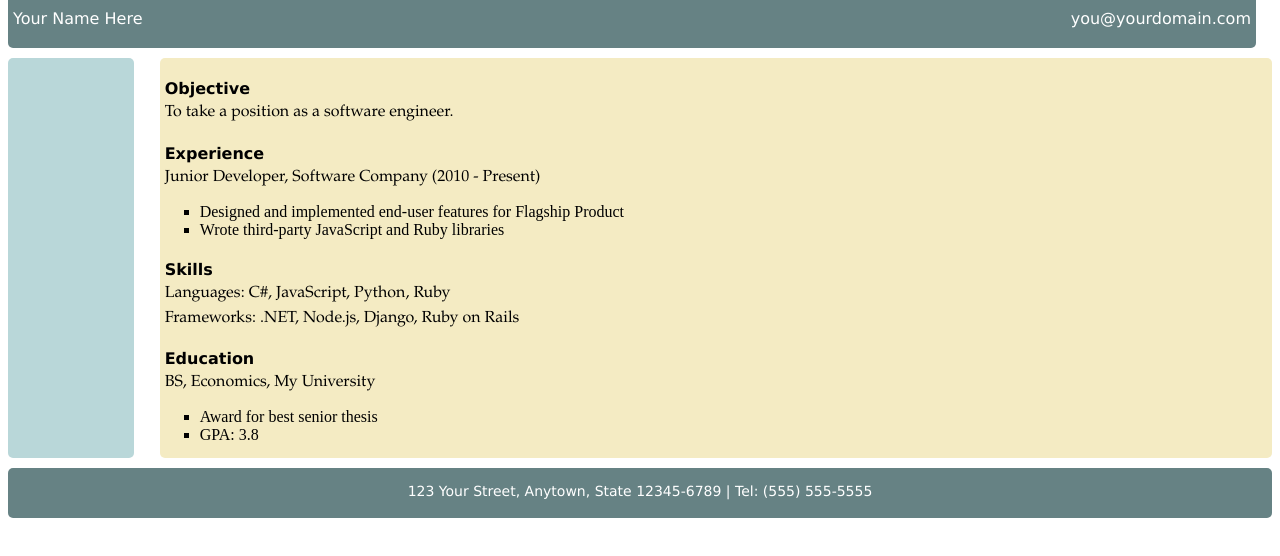
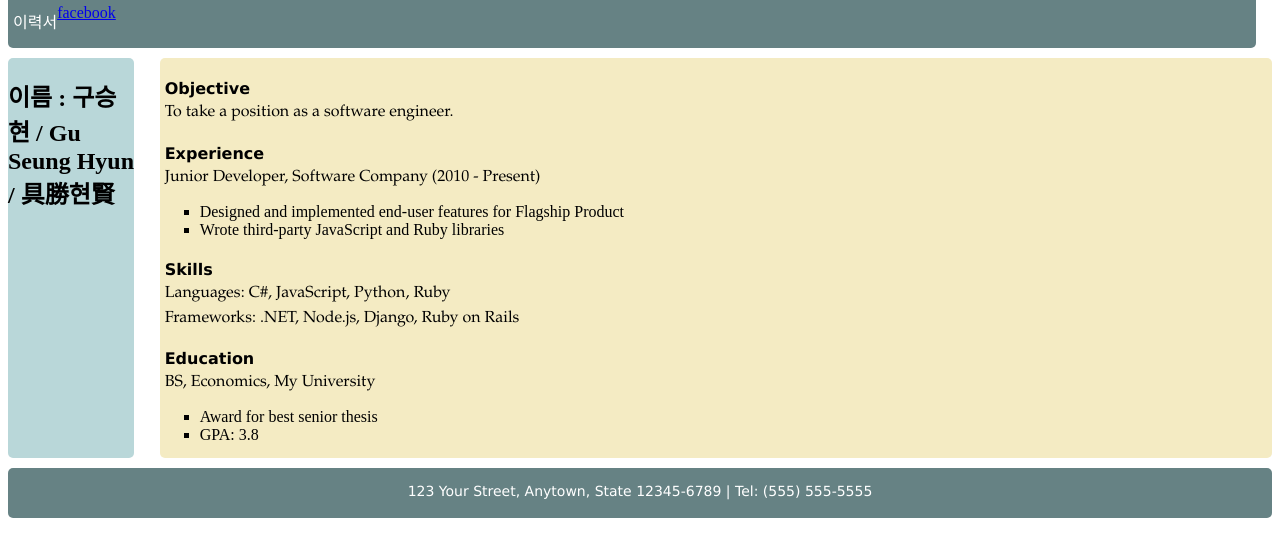
Before and after one commit to rntmdgus/test, a plain HTML site: page index.html in a window 1280 px wide. Drawn offline with Linux system fonts and the light colour scheme.

Commit message:
Update index.html

```diff
--- a/index.html
+++ b/index.html
@@ -6,10 +6,12 @@
 	</head>
 	<body>
 		<div id="header">
-			<p id="name">Your Name Here</p>
-			<a href="mailto:you@yourdomain.com"><p id="email">you@yourdomain.com</p></a>
+			<p id="name">이력서</p>
+			<a href="https://www.facebook.com/dc10727"><p id="facebook">facebook</p></a>
 		</div>
-		<div class="left"></div>
+		<div class="left">
+			<h2>이름 : 구승현 / Gu Seung Hyun / 具勝현賢</h2>
+		</div>
 		<div class="right">
 			<h4>Objective</h4>
 			<p>To take a position as a software engineer.</p>
```
